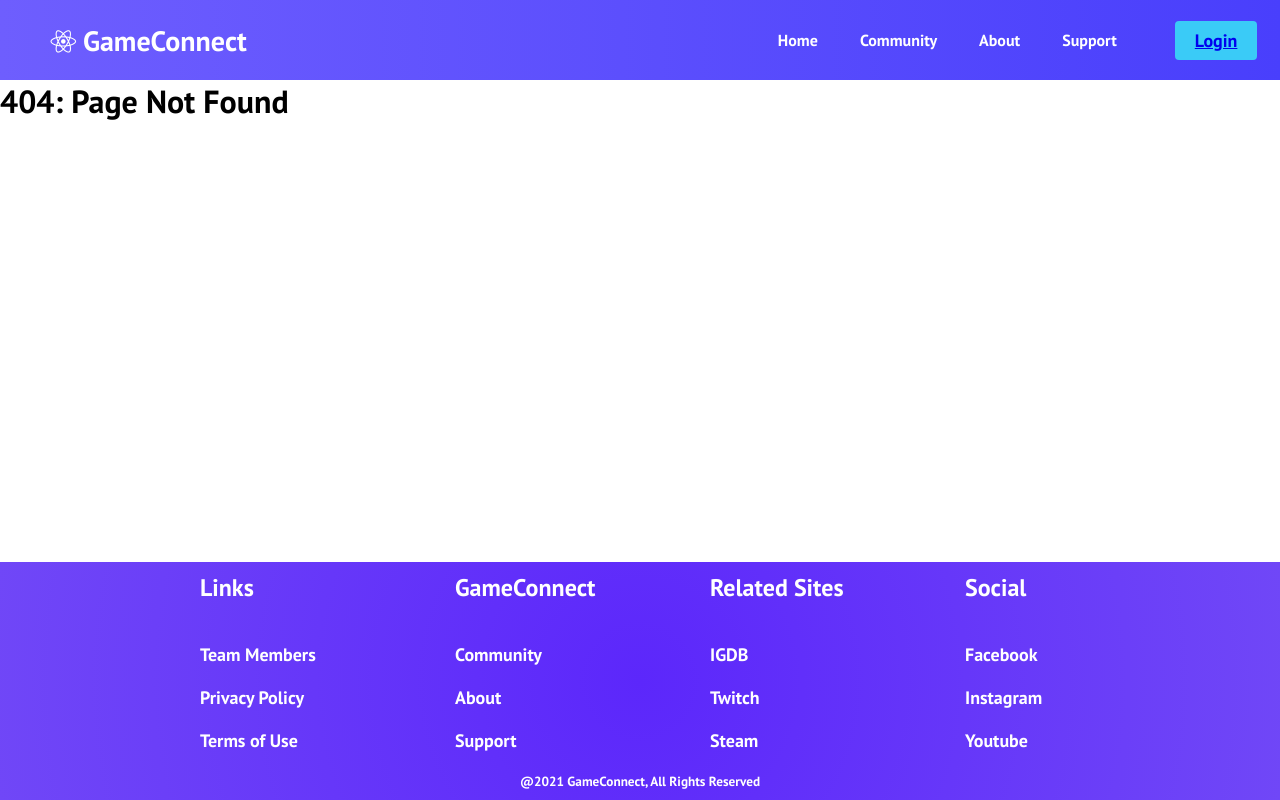
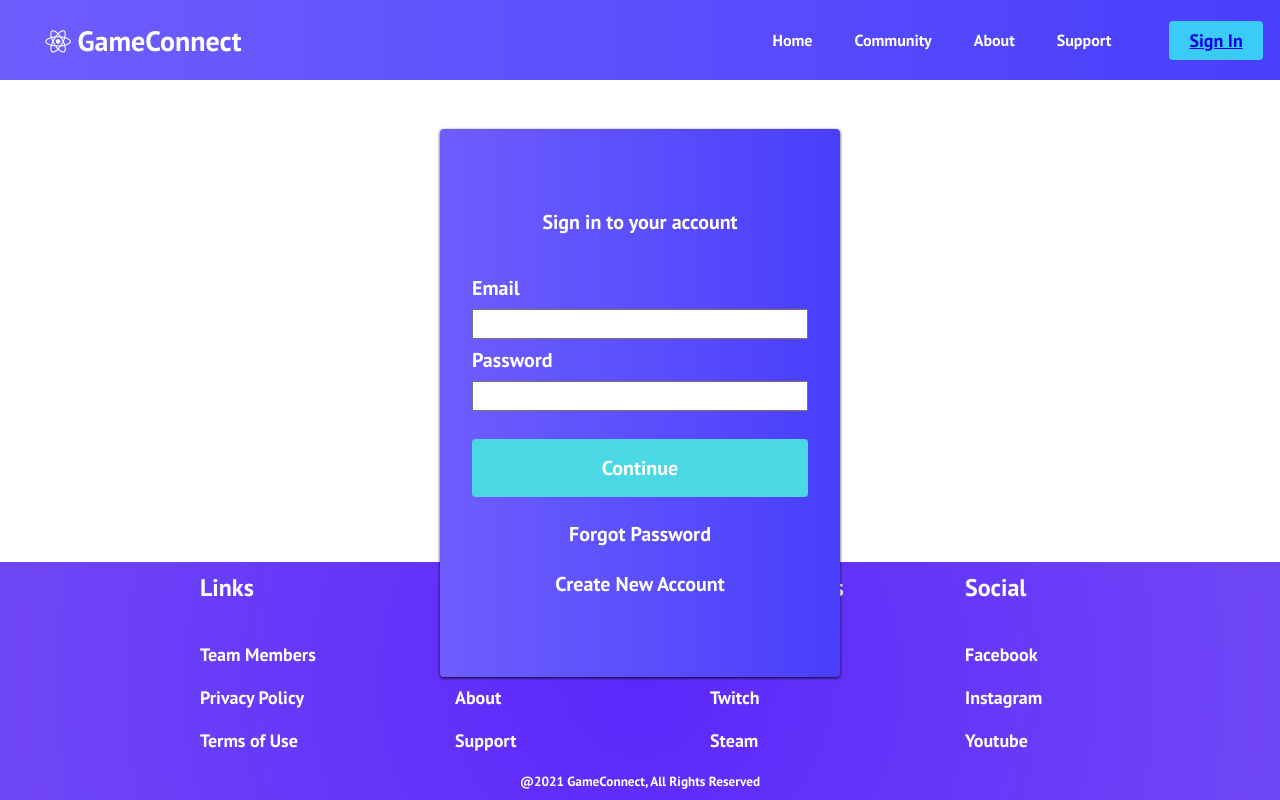
Before and after one commit to fuongbregas/GameConnect, a React (Create React App) app in the folder Frontend/game-connect/: page /signin in a window 1280 px wide. Built offline with nearby package versions, Linux system fonts and the light colour scheme.

Commit message:
Update signin page

```diff
--- a/Frontend/game-connect/src/App.js
+++ b/Frontend/game-connect/src/App.js
@@ -6,10 +6,12 @@ import Home from './components/pages/Home';
 import About from './components/pages/About';
 import Community from './components/pages/Community';
 import Support from './components/pages/Support';
-import Login from './components/pages/Login';
+import Signin from './components/pages/Signin';
 import TeamMembers from './components/pages/TeamMembers';
 import Privacy from './components/pages/Privacy';
 import Terms from './components/pages/Terms';
+import Forgot from './components/pages/Forgot';
+import Signup from './components/pages/Signup';
 import NotFound from './components/pages/NotFound';
 
 function App() {
@@ -23,10 +25,12 @@ function App() {
           <Route path='/about' exact component={About} />
           <Route path='/community' exact component={Community} />
           <Route path='/support' exact component={Support} />
-          <Route path='/login' exact component={Login} />
+          <Route path='/signin' exact component={Signin} />
           <Route path='/team' exact component={TeamMembers} />
           <Route path='/privacy' exact component={Privacy} />
           <Route path='/terms' exact component={Terms} />
+          <Route path='/forgot' exact component={Forgot} />
+          <Route path='/signup' exact component={Signup} />
           <Route component={NotFound} />
         </Switch>
 
--- a/Frontend/game-connect/src/components/Button/Button.js
+++ b/Frontend/game-connect/src/components/Button/Button.js
@@ -26,7 +26,7 @@ export const Button = ({
     return (
         <button className={`btn ${checkButtonStyle} ${checkButtonSize}`} onClick={onClick}
         type={type}>
-            <Link to="/login">
+            <Link to="/signin">
                 {children}
             </Link>
         </button>
--- /dev/null
+++ b/Frontend/game-connect/src/components/Login/Login.css
@@ -0,0 +1,122 @@
+.form-wrap {
+    height: 100%;
+    display: flex;
+    flex-direction: column;
+    justify-content: center;
+    /*div*/
+}
+
+.icon {
+    margin-left: 32px;
+    margin-top: 32px;
+    text-decoration: none;
+    color: #fff;
+    font-weight: 700;
+    font-size: 32px;
+    /*Link*/
+}
+
+.form-content {
+    height: 100%;
+    display: flex;
+    flex-direction: column;
+    justify-content: center;
+    /*div*/
+}
+
+.form {
+    background: linear-gradient(90deg, rgb(110,94,254) 0%, rgba(73,63,252,100%));
+    max-width: 400px;
+    height: auto;
+    width: 100%;
+    z-index: 1;
+    display: grid;
+    margin: -25px auto;
+    padding: 80px 32px;
+    border-radius: 4px;
+    box-shadow: 0 1px 3px rgba(0, 0, 0, 0.9);
+    /*form*/
+}
+
+.form-h1 {
+    margin-bottom: 40px;
+    color: #fff;
+    font-size: 20px;
+    font-weight: 400;
+    text-align: center;
+    /*h1*/
+}
+
+.form-label {
+    margin-bottom: 8px;
+    font-size: 20px;
+    color: #fff;
+    /*label*/
+}
+
+.form-input {
+    margin-bottom: 8px;
+    font-size: 20px;
+    color: black;
+    /*input*/
+}
+
+.button {
+    margin-top: 20px;
+    background: #4ad9e4;
+    padding: 16px 0;
+    border: none;
+    border-radius: 4px;
+    color: #fff;
+    font-size: 20px;
+    cursor: pointer;
+    display: inline;
+    /*button*/
+}
+
+.button:hover {
+    background: #fff;
+    color: #6568F4;
+    transition: 250ms;
+}
+
+.text {
+    text-align: center;
+    margin-top: 24px;
+    color: #fff;
+    font-size: 20px;
+    /*span*/
+}
+
+.nav-links {
+    color: white;
+    text-decoration: none;
+    padding: 0.5rem 1rem;
+}
+
+.nav-links:hover {
+    background-color: #6d76f7;
+    border-radius: 4px;
+    transition: all 0.2s ease-out;
+}
+
+@media screen and (max-width: 400px) {
+    .form-wrap {
+        height: 80%;
+    }
+
+    .form {
+        padding: 32px 32px;
+    }
+}
+
+@media screen and (max-width: 480px) {
+    .icon {
+        margin-left: 16px;
+        margin-top: 8px;
+    }
+
+    .form-content {
+        padding: 10px;
+    }
+}
--- /dev/null
+++ b/Frontend/game-connect/src/components/Login/Login.js
@@ -0,0 +1,29 @@
+import React from 'react';
+import {Link} from 'react-router-dom';
+import './Login.css';
+
+const Login = () => {
+    return (
+        <>
+          <div>
+            <div className="form-wrap">
+              <Link className="icon" to="/">GameConnect</Link>
+              <div className="form-content">
+                <form className="form" action="#">
+                  <h1 className="form-h1">Sign in to your account</h1>
+                  <label className="form-label" htmlFor="for">Email</label>
+                  <input className="form-input" type="email" required />
+                  <label className="form-label" htmlFor="for">Password</label>
+                  <input className="form-input" type="password" required />
+                  <button className="button" type="submit">Continue</button>
+                  <span className="text"><Link to='/forgot' className="nav-links">Forgot Password</Link></span>
+                  <span className="text"><Link to='/signup' className="nav-links">Create New Account</Link></span>
+                </form>
+              </div>
+            </div>
+          </div>
+        </>
+    );
+};
+
+export default Login;
--- a/Frontend/game-connect/src/components/Navbar/MenuItems.js
+++ b/Frontend/game-connect/src/components/Navbar/MenuItems.js
@@ -20,8 +20,8 @@ export const MenuItems = [
         cName: 'nav-links'
     },
     {
-        title: 'Login',
-        url: '/login',
+        title: 'Sign In',
+        url: '/signin',
         cName: 'nav-links-mobile'
     }
 ]
--- a/Frontend/game-connect/src/components/Navbar/Navbar.css
+++ b/Frontend/game-connect/src/components/Navbar/Navbar.css
@@ -78,7 +78,7 @@
         left: 0;
         opacity: 1;
         transition: all 0.5s ease;
-        z-index: 1;
+        z-index: 2;
     }
 
     .nav-links {
@@ -89,7 +89,7 @@
     }
 
     .nav-links:hover {
-        background-color: #7577fa;
+        background-color: #48485a;
         border-radius: 0;
     }
 
@@ -125,7 +125,7 @@
         background: #4ad9e4;
         text-decoration: none;
         color: #fff;
-        font-size: 1.5rem;
+        font-size: 1rem;
     }
 
     .nav-links-mobile:hover {
--- a/Frontend/game-connect/src/components/Navbar/Navbar.js
+++ b/Frontend/game-connect/src/components/Navbar/Navbar.js
@@ -28,7 +28,7 @@ class Navbar extends Component {
                         )
                     })}
                 </ul>
-                <Button>Login</Button>
+                <Button>Sign In</Button>
             </nav>
         )
     }
--- a/Frontend/game-connect/src/components/footer/styles/footer.js
+++ b/Frontend/game-connect/src/components/footer/styles/footer.js
@@ -8,7 +8,7 @@ export const Container = styled.div`
     bottom: 0;
     width: 100%;
 
-    @media (max-width: 1000px) {
+    @media (max-width: 1200px) {
         padding: 5px 30px;
         display: none;
     }
--- /dev/null
+++ b/Frontend/game-connect/src/components/pages/Forgot.js
@@ -0,0 +1,9 @@
+import React from 'react';
+
+export default function Forgot() {
+    return(
+        <>
+          <h1 className='forgot'>Forgot Password Page</h1>
+        </>
+    );
+}
--- a/Frontend/game-connect/src/components/pages/Login.js
+++ /dev/null
@@ -1,9 +0,0 @@
-import React from 'react';
-
-export default function Login() {
-    return(
-        <>
-          <h1 className='login'>Login Page</h1>
-        </>
-    );
-}
--- /dev/null
+++ b/Frontend/game-connect/src/components/pages/Signin.js
@@ -0,0 +1,10 @@
+import React from 'react';
+import Login from '../Login/Login';
+
+export default function Signin() {
+    return(
+        <>
+          <Login />
+        </>
+    );
+}
--- /dev/null
+++ b/Frontend/game-connect/src/components/pages/Signup.js
@@ -0,0 +1,9 @@
+import React from 'react';
+
+export default function Signup() {
+    return(
+        <>
+          <h1 className='signup'>Signup Page</h1>
+        </>
+    );
+}
```
